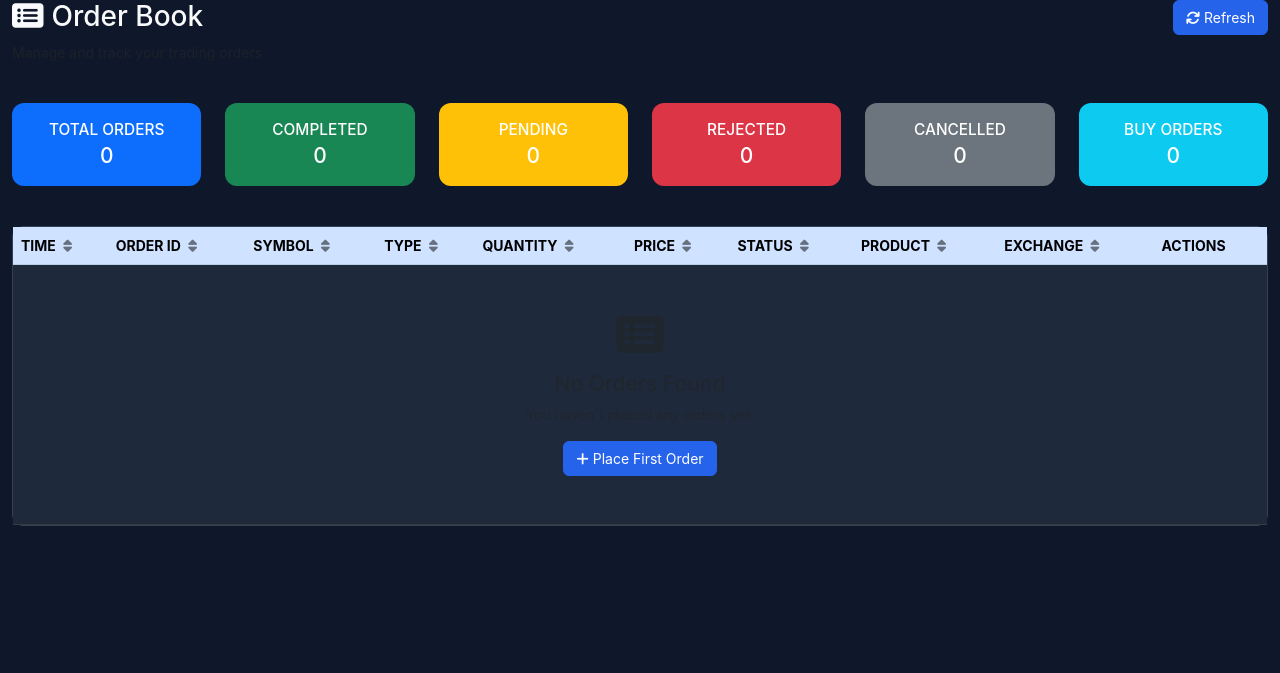
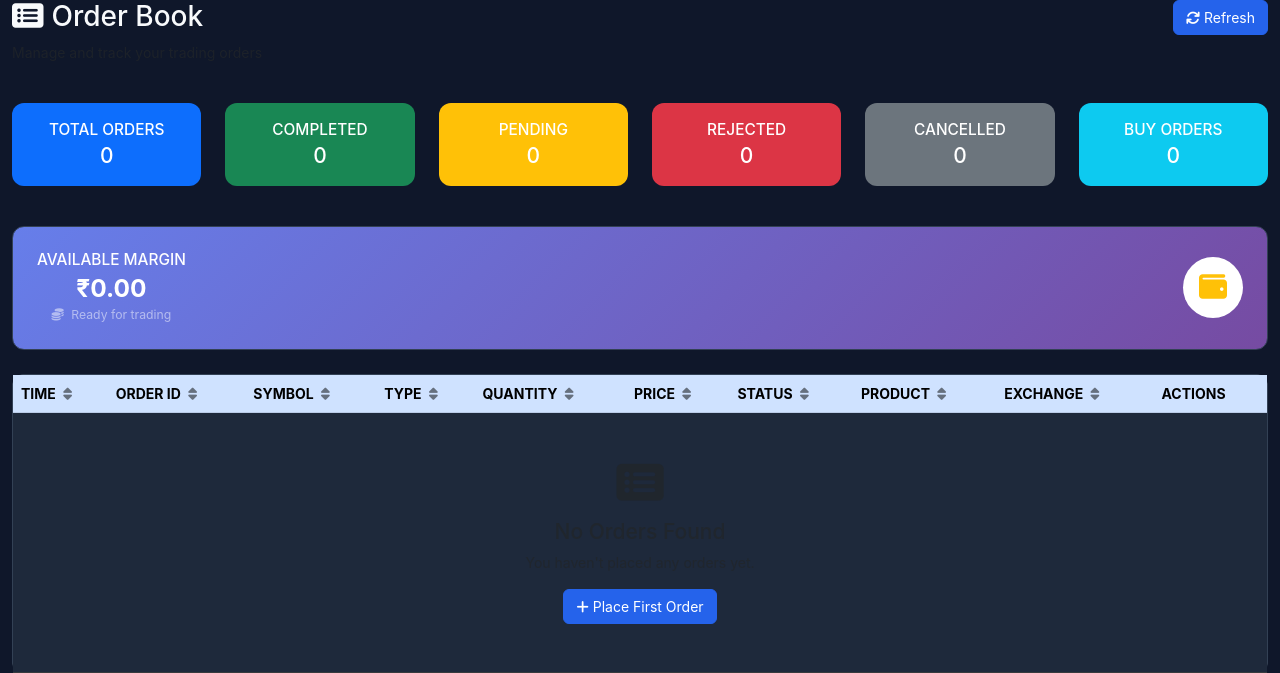
Before and after one commit to dhananjay-shahane/KotakNeoTrade, a Flask app: template templates/orders.html in a window 1280 px wide. Shown: the top 673 px of the page. Run offline with Flask 3, Linux system fonts and the light colour scheme; the template is opened without the code that fills it, so the values that code supplies are empty; some libraries are stand-ins or nearby versions.

Commit message:
Assistant checkpoint: Add Available Margin card to orders page
Assistant generated file changes:
- templates/orders.html: Add Available Margin card
- static/js/orders.js: Add Available Margin update functionality, Add Available Margin fetch function, Reset Available Margin in no orders message

---

User prompt:

and  show 1 more card is Available Margin show

Replit-Commit-Author: Assistant
Replit-Commit-Session-Id: 044e85c1-a25b-4bfc-86e8-af6e9c4f04b9

```diff
--- a/static/js/orders.js
+++ b/static/js/orders.js
@@ -284,6 +284,9 @@ function updateOrdersSummary(orders) {
     document.getElementById('rejectedOrdersCount').textContent = rejected;
     document.getElementById('cancelledOrdersCount').textContent = cancelled;
     document.getElementById('buyOrdersCount').textContent = buyOrders;
+
+    // Update available margin
+    updateAvailableMargin();
 }
 
 function showNoOrdersMessage() {
@@ -308,6 +311,9 @@ function showNoOrdersMessage() {
     document.getElementById('rejectedOrdersCount').textContent = '0';
     document.getElementById('cancelledOrdersCount').textContent = '0';
     document.getElementById('buyOrdersCount').textContent = '0';
+
+    // Update available margin even when no orders
+    updateAvailableMargin();
 }
 
 async function refreshOrdersTable() {
@@ -444,6 +450,30 @@ function showNotification(message, type = 'info') {
     }, 5000);
 }
 
+async function updateAvailableMargin() {
+    try {
+        var response = await fetch('/api/dashboard-data');
+        var data = await response.json();
+
+        if (data.success && data.limits) {
+            var availableMargin = parseFloat(data.limits.Net || 0);
+            var marginElement = document.getElementById('availableMarginAmount');
+            if (marginElement) {
+                marginElement.textContent = '₹' + availableMargin.toLocaleString('en-IN', {
+                    minimumFractionDigits: 2,
+                    maximumFractionDigits: 2
+                });
+            }
+        }
+    } catch (error) {
+        console.error('Error fetching available margin:', error);
+        var marginElement = document.getElementById('availableMarginAmount');
+        if (marginElement) {
+            marginElement.textContent = '₹0.00';
+        }
+    }
+}
+
 // Add filter card click functionality
 document.addEventListener('DOMContentLoaded', function() {
     document.querySelectorAll('.filter-card').forEach(function(card) {
--- a/templates/orders.html
+++ b/templates/orders.html
@@ -68,6 +68,31 @@
             <div class="card-body text-center p-3">
                 <h6 class="card-title mb-1">BUY ORDERS</h6>
                 <h4 class="mb-0" id="buyOrdersCount">0</h4>
+            </div>
+        </div>
+    </div>
+</div>
+
+<!-- Available Margin Card -->
+<div class="row mb-4">
+    <div class="col-md-12">
+        <div class="card bg-gradient-primary text-white" style="background: linear-gradient(135deg, #667eea 0%, #764ba2 100%);">
+            <div class="card-body text-center p-4">
+                <div class="d-flex justify-content-between align-items-center">
+                    <div>
+                        <h6 class="card-title mb-1 text-uppercase">AVAILABLE MARGIN</h6>
+                        <h3 class="mb-0 fw-bold" id="availableMarginAmount">₹0.00</h3>
+                        <small class="text-white-50">
+                            <i class="fas fa-coins me-1"></i>
+                            Ready for trading
+                        </small>
+                    </div>
+                    <div class="stats-icon">
+                        <div class="bg-white bg-opacity-20 rounded-circle p-3">
+                            <i class="fas fa-wallet fa-2x text-warning"></i>
+                        </div>
+                    </div>
+                </div>
             </div>
         </div>
     </div>
```
